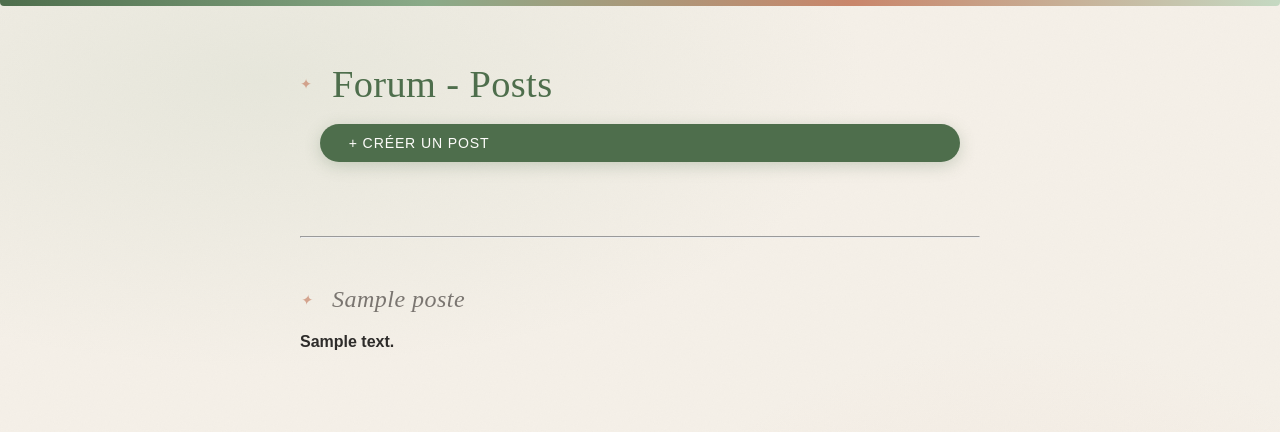
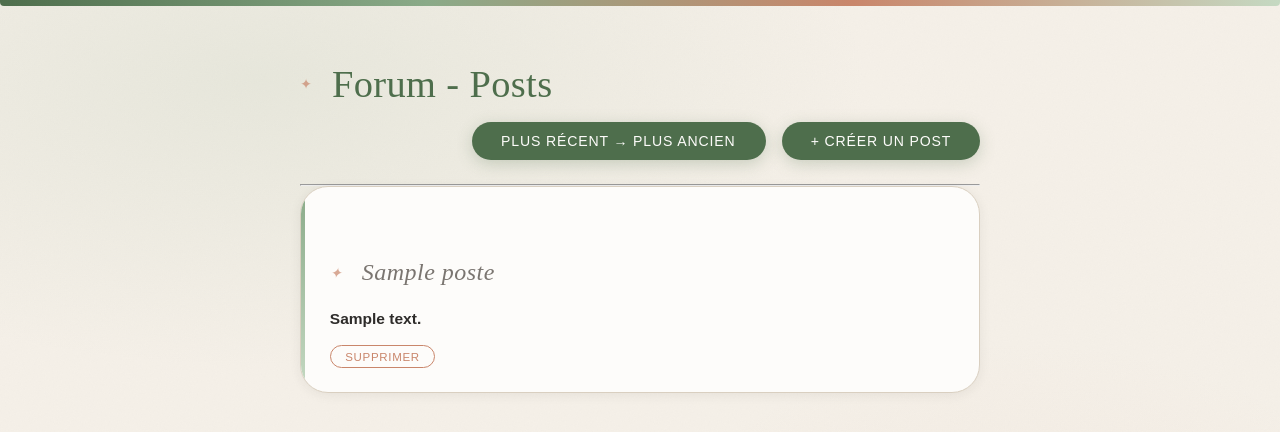
Before and after one commit to rdjamga1919/Harmony, a PHP site: page /public/forum.php in a window 1280 px wide. Shown: the top 432 px of the page. Run offline with PHP 8.4, Linux system fonts and the light colour scheme; tables that the repository leaves empty or names only in its code hold one stand-in row (values such as "Sample post").

Commit message:
Ajout suppression et tri des posts

```diff
--- a/public/forum.css
+++ b/public/forum.css
@@ -55,7 +55,7 @@ body::before {
 }
 
 /* ── Wrapper principal ─────────────────────── */
-body > * {
+body > *:not(select) {
     max-width: 680px;
     margin-left: auto;
     margin-right: auto;
@@ -226,6 +226,52 @@ button[type="submit"]:active {
     box-shadow: 0 2px 8px rgba(78, 110, 76, 0.2);
 }
 
+/* ── Supprime le style du form dans les posts ── */
+.post-card form {
+    background: none;
+    border: none;
+    border-radius: 0;
+    padding: 0;
+    margin: 0;
+    box-shadow: none;
+    animation: none;
+}
+
+.post-card form::after {
+    display: none;
+}
+
+/* ── Bouton Supprimer ──────────────────────── */
+.post-card button[type="submit"] {
+    display: inline-flex;
+    align-items: center;
+    background: transparent;
+    color: var(--accent);
+    border: 1.5px solid var(--accent);
+    border-radius: 50px;
+    box-shadow: none;
+    margin-top: 0.8rem;
+    padding: 0.3rem 0.9rem;
+    font-family: 'DM Sans', sans-serif;
+    font-size: 0.72rem;
+    font-weight: 500;
+    letter-spacing: 0.06em;
+    text-transform: uppercase;
+    cursor: pointer;
+    transition: background 0.25s ease, color 0.25s ease, transform 0.18s ease;
+}
+
+.post-card button[type="submit"]::before {
+    content: none;
+}
+
+.post-card button[type="submit"]:hover {
+    background: var(--accent);
+    color: var(--white);
+    box-shadow: none;
+    transform: translateY(-2px);
+}
+
 /* ── Bouton Créer un post ──────────────────── */
 .btn-creer {
     display: inline-flex;
@@ -278,10 +324,12 @@ button[type="submit"]:active {
     transform: translateX(-3px);
 }
 
-/* ── Conteneur bouton droite ───────────────── */
+/* ── Conteneur boutons droite ──────────────── */
 .btn-wrapper-right {
     display: flex;
     justify-content: flex-end;
+    align-items: center;
+    gap: 1rem;
     padding: 0.5rem 0 1.5rem;
 }
 
@@ -291,8 +339,34 @@ button[type="submit"]:active {
     text-align: center;
 }
 
+/* ── Liste déroulante tri ──────────────────── */
+.btn-tri {
+    padding: 0.7rem 1.8rem;
+    border: none;
+    border-radius: 50px;
+    font-family: 'DM Sans', sans-serif;
+    font-size: 0.88rem;
+    font-weight: 500;
+    letter-spacing: 0.06em;
+    text-transform: uppercase;
+    color: var(--white);
+    background: var(--sage-dark);
+    cursor: pointer;
+    outline: none;
+    appearance: none;
+    -webkit-appearance: none;
+    box-shadow: 0 4px 16px rgba(78, 110, 76, 0.25);
+    transition: background 0.25s ease, transform 0.18s ease, box-shadow 0.25s ease;
+}
+
+.btn-tri:hover {
+    background: var(--sage);
+    transform: translateY(-2px);
+    box-shadow: 0 8px 24px rgba(78, 110, 76, 0.3);
+}
+
 /* ── Zone des posts ────────────────────────── */
-body > div {
+.posts {
     margin-bottom: 4rem;
     display: flex;
     flex-direction: column;
--- a/public/forum.php
+++ b/public/forum.php
@@ -1,7 +1,8 @@
 <?php
 require_once(__DIR__ . '/../source/bdd/connexion_bdd.php');
 
-$sql = "SELECT * FROM poste ORDER BY id_poste DESC";
+$tri = isset($_GET['tri']) && $_GET['tri'] === 'asc' ? 'ASC' : 'DESC';
+$sql = "SELECT * FROM poste ORDER BY date_poste $tri";
 $stmt = $bdd->query($sql);
 $posts = $stmt->fetchAll();
 ?>
@@ -21,7 +22,11 @@ $posts = $stmt->fetchAll();
 
 <h2>Forum - Posts</h2>
 
-<div style="display: flex; justify-content: flex-end; padding: 10px 20px;">
+<div class="btn-wrapper-right">
+    <select class="btn-tri" onchange="trierPosts(this.value)">
+        <option value="desc" <?php echo $tri === 'DESC' ? 'selected' : ''; ?>>Plus récent → Plus ancien</option>
+        <option value="asc" <?php echo $tri === 'ASC' ? 'selected' : ''; ?>>Plus ancien → Plus récent</option>
+    </select>
     <a href="post.php" class="btn-creer">+ Créer un post</a>
 </div>
 
@@ -33,14 +38,24 @@ $posts = $stmt->fetchAll();
         <p>Aucun post pour le moment.</p>
     <?php } else { ?>
         <?php foreach($posts as $post){ ?>
-            <div class="post">
+            <div class="post-card">
                 <h3><?php echo htmlspecialchars($post['titre']); ?></h3>
                 <p><?php echo nl2br(htmlspecialchars($post['contenu'])); ?></p>
+                <form action="../traitement/supprimer_post.php" method="POST">
+                    <input type="hidden" name="id_poste" value="<?php echo $post['id_poste']; ?>">
+                    <button type="submit" class="btn-supprimer">Supprimer</button>
+                </form>
             </div>
         <?php } ?>
     <?php } ?>
 
 </div>
 
+<script>
+    function trierPosts(ordre) {
+        window.location.href = 'forum.php?tri=' + ordre;
+    }
+</script>
+
 </body>
 </html>
```
Also changed, not shown: traitement/supprimer_post.php (added, +12 -0 lines).
